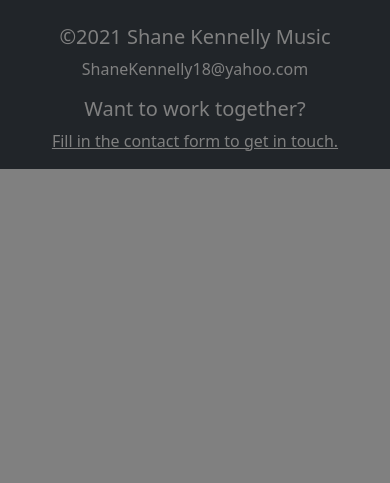
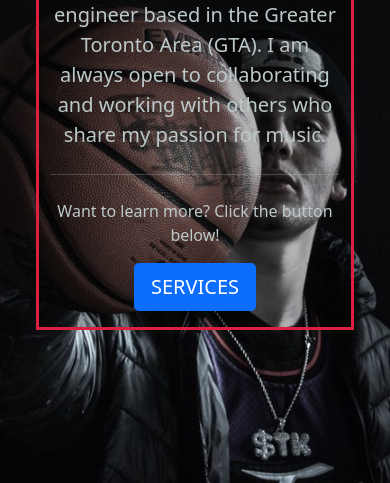
Before and after one commit to liam-kennelly/Shane-Kennelly-Music, a plain HTML site: page index.html in a window 390 px wide. Shown: the part 1005-1488 px from the top of the page. Before the commit the page ends 1195 px from the top, so only its background shows below. Drawn offline with nearby package versions, Linux system fonts and the light colour scheme.

Commit message:
fix mobile view height issue

```diff
--- a/assets/css/style.css
+++ b/assets/css/style.css
@@ -3,7 +3,9 @@
 /*-------- General ------*/
 body {
     background-color: grey;
+
 }
+
 
 .callout-container {
     height: 100vh;
@@ -19,8 +21,8 @@ body {
     justify-content: center;
 
     position: relative;
+    padding-top: 10rem;
 
-    padding-bottom: 200px;
 }
 
 /*---------BODY------------*/
@@ -28,7 +30,6 @@ body {
     background-color: rgba(0, 0, 0, 0.3);
     color: #bdc9c9;
     border: 3px solid #dc2140;
-
 
 }
 
@@ -65,7 +66,9 @@ body {
     color: orange;
 }
 
-.about {}
+.about {
+
+}
 
 
 /*------Connect**************/
@@ -112,6 +115,8 @@ footer a {
 
 @media(max-width: 576px) {
 .callout-container {
+
+        height: 170vh;
         background: url('../images/ball_palm.jpg') no-repeat bottom right fixed;
         -webkit-background-size: cover;
     -moz-background-size: cover;
@@ -123,12 +128,12 @@ footer a {
     justify-content: center;
 
     position: relative;
+
     }
 
     .social a {
     font-size: 2.5em;
     padding: 1rem;
 
-    padding-bottom: 200px;
 }
 }
--- a/index.html
+++ b/index.html
@@ -73,7 +73,7 @@
         </div>
     </nav>
 
-    <div class="container-fluid callout-container">
+    <div class="container-fluid callout-container push-down">
         <!------ITZ SHANE ARTIST PAGE------>
         <div class="row container-fluid">
             <div class="col-md-12 col-lg-5 jumbotron text-center main-page">
@@ -96,7 +96,8 @@
                 </div>
                 <hr class="my-4">
                 <p>
-                    Lyrical Rapper Shane lipsum ipsum filler text text lipsum ipsum filler text text lipsum ipsum filler text text lipsum ipsum filler text text lipsum ipsum filler text text
+                    Lyrical Rapper Shane lipsum ipsum filler text text lipsum ipsum filler text text lipsum ipsum filler
+                    text text lipsum ipsum filler text text lipsum ipsum filler text text
                 </p>
                 <p class="lead">
                     <a class="btn btn-primary btn-lg" href="#" role="button">Artist Page</a>
@@ -108,7 +109,8 @@
             <div class="col-md-12 col-lg-5 jumbotron text-center main-page">
                 <h1 class="display-4">About Shane</h1>
                 <hr class="my-4">
-                <p class="lead">Hi, I'm Shane Kennelly, an up and coming artist and sound engineer based in the Greater Toronto Area (GTA).
+                <p class="lead">Hi, I'm Shane Kennelly, an up and coming artist and sound engineer based in the Greater
+                    Toronto Area (GTA).
                     I am always open to collaborating and working with others who share my passion for music.
                 </p>
                 <hr class="my-4">
@@ -125,7 +127,7 @@
     <!------ABOUT SHANE ITZ SHANE------->
 
 
-    </div>
+
 
 
 
```
